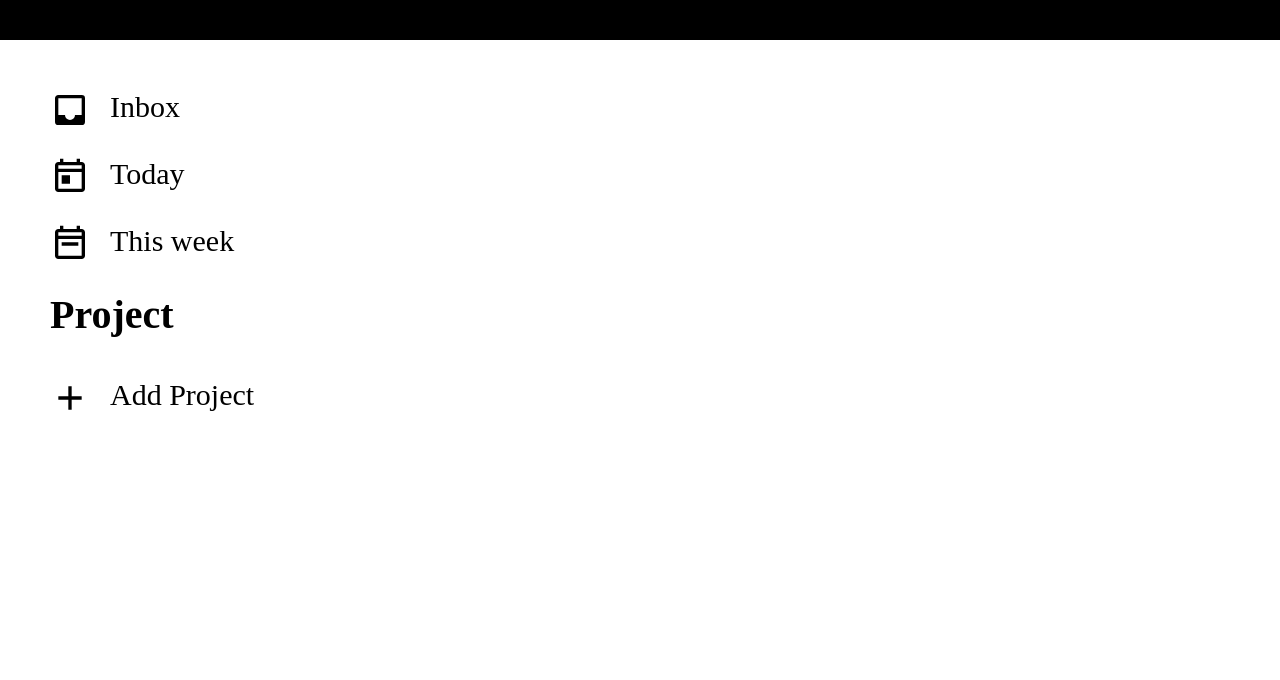
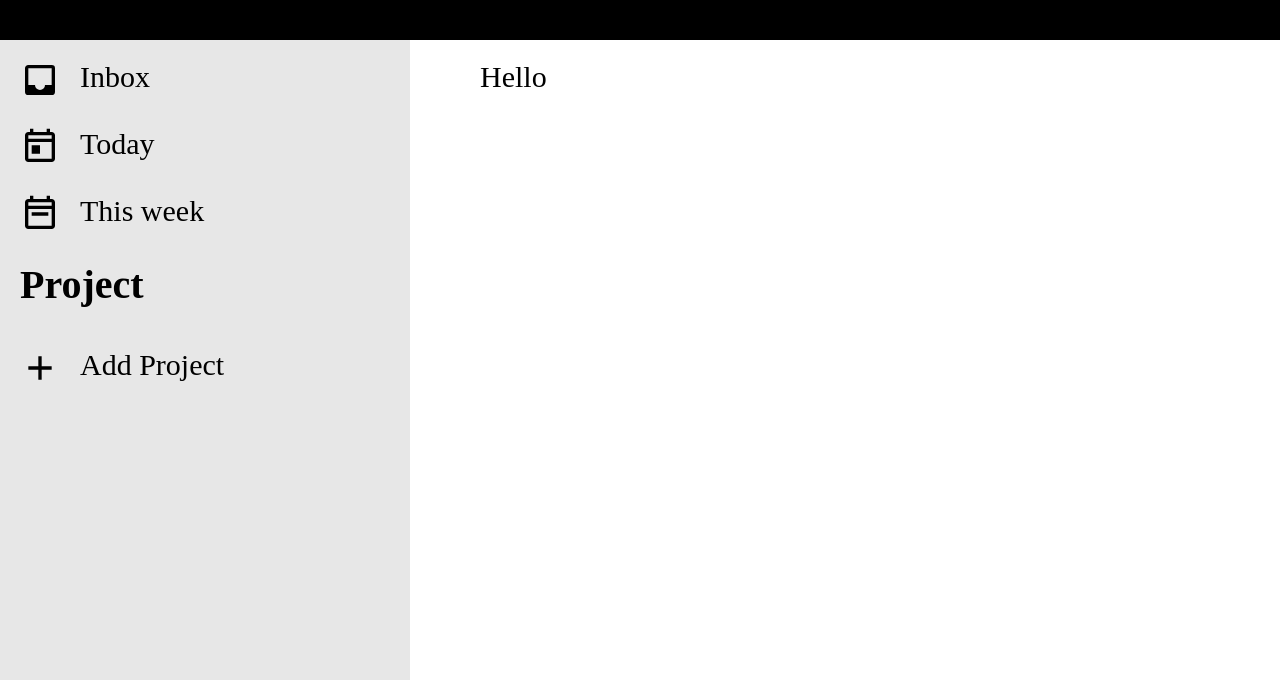
Before and after one commit to rtyty0615/Todo-List, a website built with webpack: page src/template.html in a window 1280 px wide. Shown: the part 120-800 px from the top of the page. Built offline with nearby package versions, Linux system fonts and the light colour scheme.

Commit message:
Add project preview interface

```diff
--- a/src/index.js
+++ b/src/index.js
@@ -2,6 +2,7 @@ import "./styles.css";
 import header from "./header.js";
 import { sidebar, addProjectButton } from "./sidebar.js";
 import setupProjectInteractions from "./project.js";
+import preview from "./preview.js";
 
 header()
 
@@ -9,4 +10,6 @@ sidebar()
 
 addProjectButton()
 
+preview()
+
 setupProjectInteractions()
--- /dev/null
+++ b/src/preview.js
@@ -0,0 +1,10 @@
+import "./styles.css";
+// import * as Icons from './icon.js';
+
+export default function preview() {
+    const main = document.querySelector("main");
+    const preview = document.createElement("div");
+    preview.textContent = "Hello";
+    preview.id = "preview";
+    main.append(preview);
+}
--- a/src/styles.css
+++ b/src/styles.css
@@ -3,8 +3,6 @@
     padding: 0;
     box-sizing: border-box;
 }
-
-
 
 header{
     background-color: rgb(0, 0, 0);
@@ -28,14 +26,27 @@ header div{
 }
 
 main {
-    padding: 50px;
     font-size: 30px;
+    display: grid;
+    grid-template-columns: 1fr 2fr;
+    gap: 50px;
 }
 
 main div{
     display: flex;
     flex-direction: column;
     gap: 20px;
+}
+
+#sidebar{
+    background-color: rgb(231, 231, 231);
+    min-height: 100vh;
+    padding: 20px;
+
+}
+
+#preview{
+    padding: 20px;
 }
 
 button{
```
